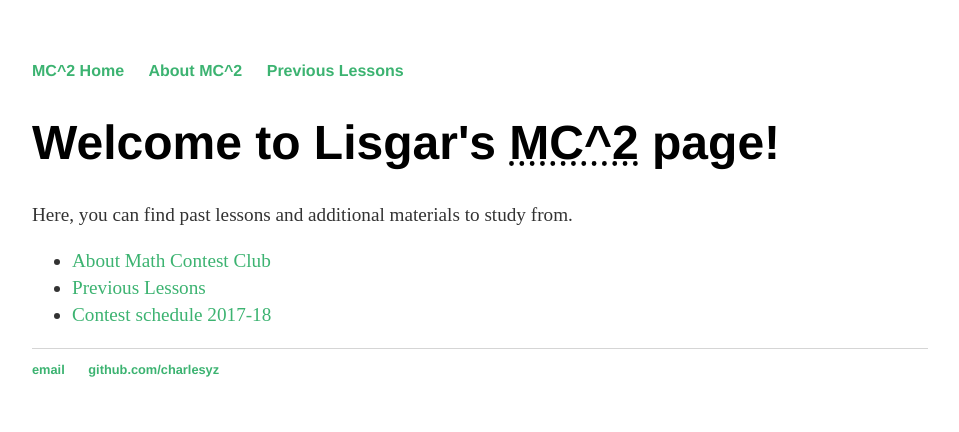
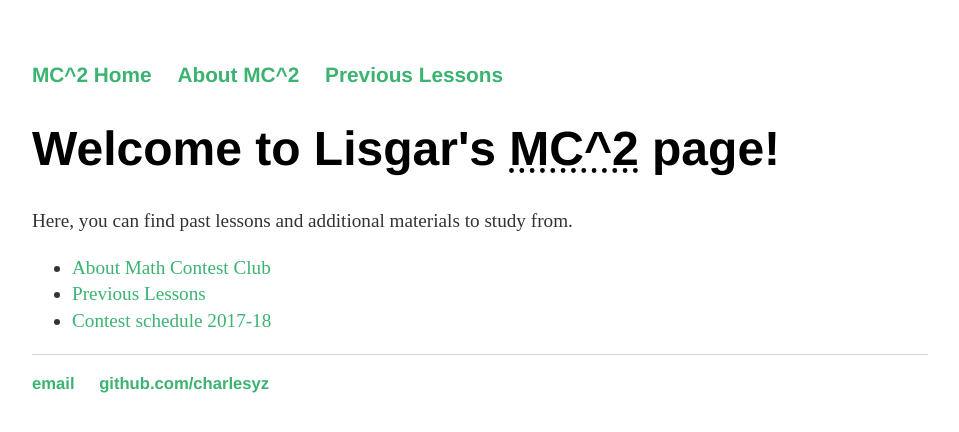
Before and after one commit to charlesyz/Math-Contest-Club, a Jekyll site: the page built from index.html, in a window 1280 px wide. Shown: the top 432 px of the page, without its empty margins (160-1119 px from the left). Built offline with Jekyll 4.4.1, drawn with Linux system fonts in a browser that asks for light colours.

Commit message:
Updating Font

```diff
--- a/css/main.css
+++ b/css/main.css
@@ -11,7 +11,7 @@
 h3 { font-size: 2.3em; }
 h4 { font-size: 1.9em; }
 
-nav ul, footer ul { font-size: 1em; font-family: 'Helvetica', 'Arial', 'Sans-Serif'; padding: 0px; list-style: none; font-weight: bold; }
+nav ul, footer ul { font-size: 1.3em; font-family: 'Helvetica', 'Arial', 'Sans-Serif'; padding: 0px; list-style: none; font-weight: bold; }
 nav ul li, footer ul li { display: inline; margin-right: 20px; }
 
 footer { border-top: 1px solid #d5d5d5; font-size: .8em; }
```
